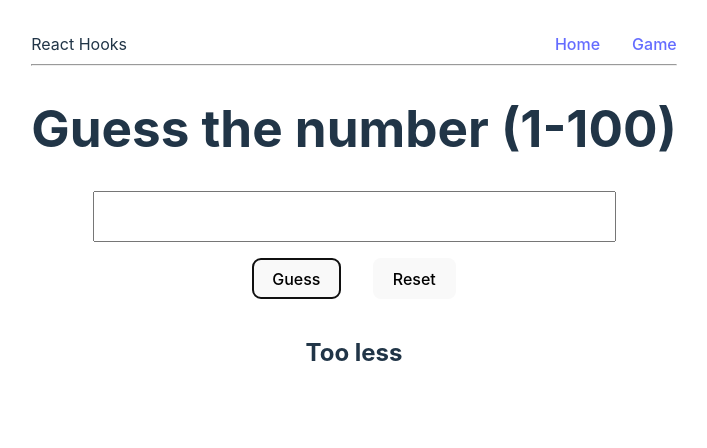
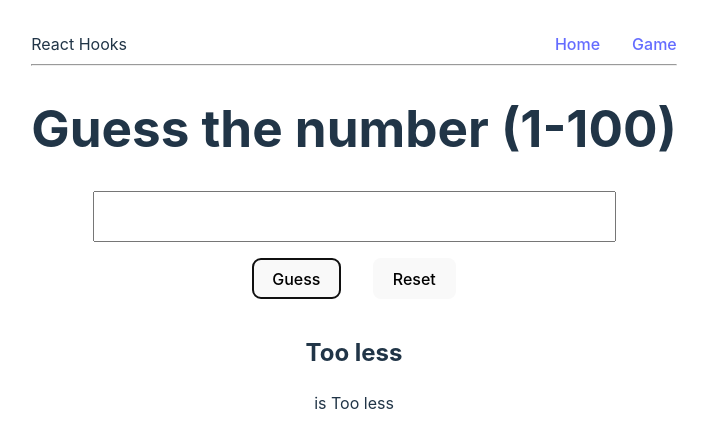
Before and after one commit to up1/workshop-react-hook, a React (Vite) app: page /game in a window 1280 px wide. Both pictures are taken after a click on the button "Guess". Shown: the top 448 px of the page, without its empty margins (286-993 px from the left). Built offline with nearby package versions, Linux system fonts and the light colour scheme.

Commit message:
Add list of guess numbers

```diff
--- a/package.json
+++ b/package.json
@@ -15,7 +15,8 @@
     "react": "^18.2.0",
     "react-dom": "^18.2.0",
     "react-router-dom": "^6.21.1",
-    "sort-by": "^1.2.0"
+    "sort-by": "^1.2.0",
+    "uuid": "^9.0.1"
   },
   "devDependencies": {
     "@types/react": "^18.2.43",
--- a/src/pages/GuessNumberPage.jsx
+++ b/src/pages/GuessNumberPage.jsx
@@ -1,5 +1,6 @@
 import { useState } from "react";
 import { Navbar } from "../components/Navbar.jsx";
+import {v4 as uuidv4} from 'uuid';
 
 export const GuessNumberPage = () => {
 
@@ -8,6 +9,7 @@ export const GuessNumberPage = () => {
   const [correctNumber, setCorrectNumber] = useState(Math.floor(Math.random() * 100) + 1)
   const [guessingNumber, setGuessingNumber] = useState('')
   const [hint, setHint] = useState('')
+  const [guessedNumbers, setGuessedNumbers] = useState([])
   console.log('correct number: ', correctNumber)
 
   function updateGuessedNumber(e) {
@@ -27,12 +29,14 @@ export const GuessNumberPage = () => {
     }
 
     setHint(hint)
+    setGuessedNumbers([{ id: uuidv4(), number: guessingNumber, hint }, ...guessedNumbers])
   }
 
   const reset = () => {
     setCorrectNumber(Math.floor(Math.random() * 100) + 1)
     setGuessingNumber('')
     setHint('')
+    setGuessedNumbers([])
   }
 
   return (
@@ -43,6 +47,9 @@ export const GuessNumberPage = () => {
       <button onClick={guess}>Guess</button>
       <button onClick={reset}>Reset</button>
       <h2>{hint}</h2>
+      {guessedNumbers.map((item) => (<div key={item.id}>
+        {item.number} is {item.hint}
+      </div>))}
     </div>
   )
 }
```
Also changed, not shown: 1 other file (tests, documents, lock files or other folders).
